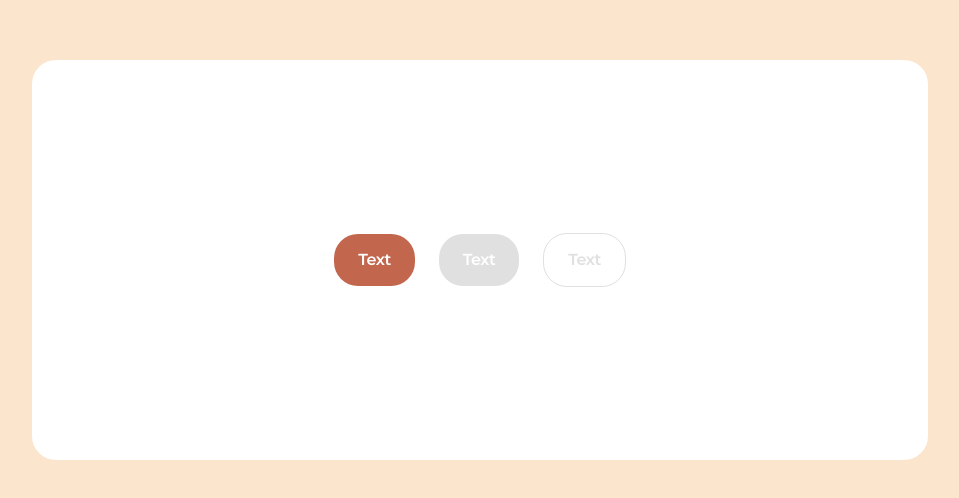
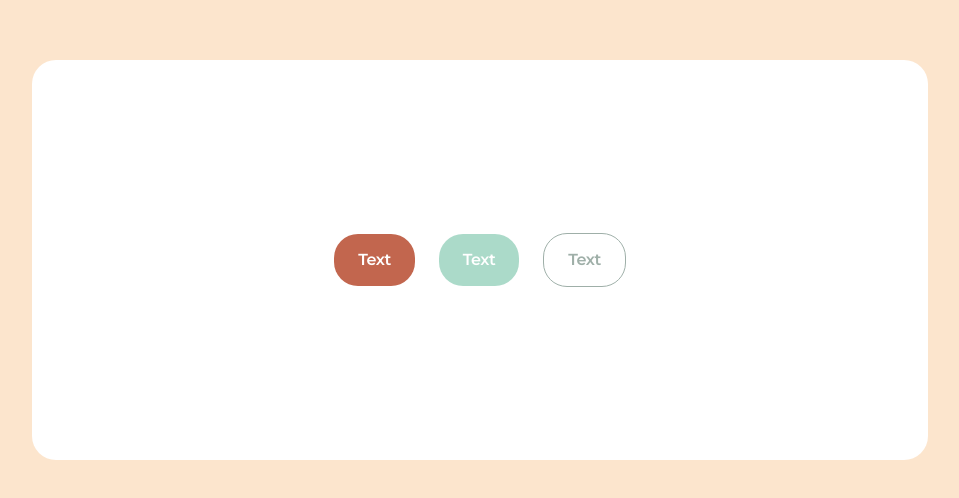
Before and after one commit to martaqh/buttons-gallery, a Vue app: page / in a window 1280 px wide. Shown: the part 140-638 px from the top of the page, without its empty margins (160-1119 px from the left). Built offline with nearby package versions, Linux system fonts and the light colour scheme.

Commit message:
Update disabled mode

```diff
--- a/src/assets/base.css
+++ b/src/assets/base.css
@@ -13,7 +13,6 @@
   --red-hover: #fc6d6d;
   --yellow: #ffbf52;
   --yellow-hover: #ffd788;
-  --grey-disabled: #dfe0df;
 }
 
 *,
--- a/src/components/BaseButton.vue
+++ b/src/components/BaseButton.vue
@@ -81,15 +81,6 @@ const textColor = computed(() => {
   }
 }
 
-.disabled {
-  background-color: var(--grey-disabled);
-
-  &:hover {
-    background-color: var(--grey-disabled);
-    cursor: not-allowed;
-  }
-}
-
 .outlined {
   background-color: var(--white);
   border: 1px solid var(--dark-green);
@@ -100,12 +91,18 @@ const textColor = computed(() => {
   }
 }
 
-.outlined.disabled {
-  border: 1px solid var(--grey-disabled);
-  color: var(--grey-disabled);
+.disabled {
+  opacity: 0.4;
 
   &:hover {
-    background-color: var(--white);
+    cursor: not-allowed;
+    background-color: v-bind("`var(--${color})`");
+  }
+}
+
+.outlined.disabled {
+  &:hover {
+    background-color: white;
   }
 }
 </style>
```
